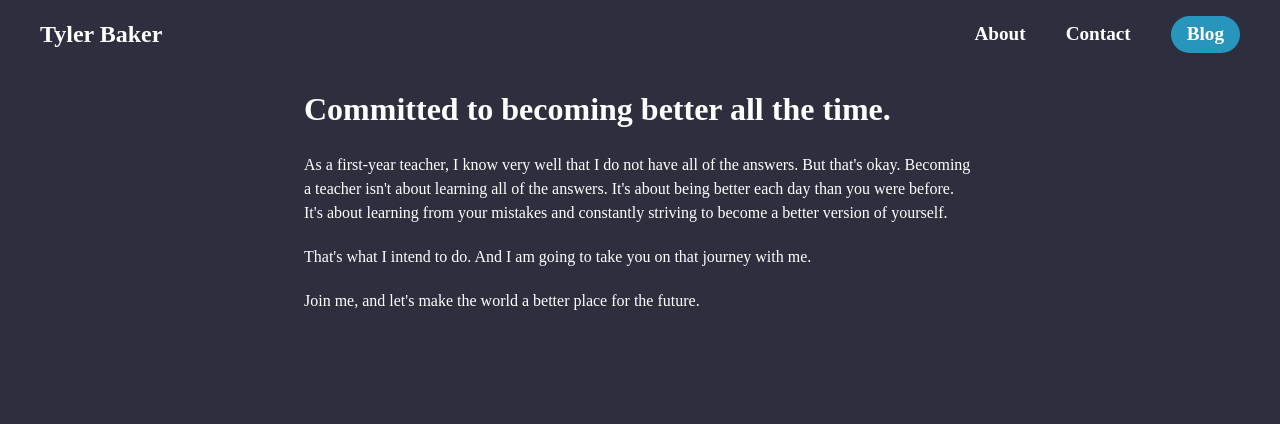
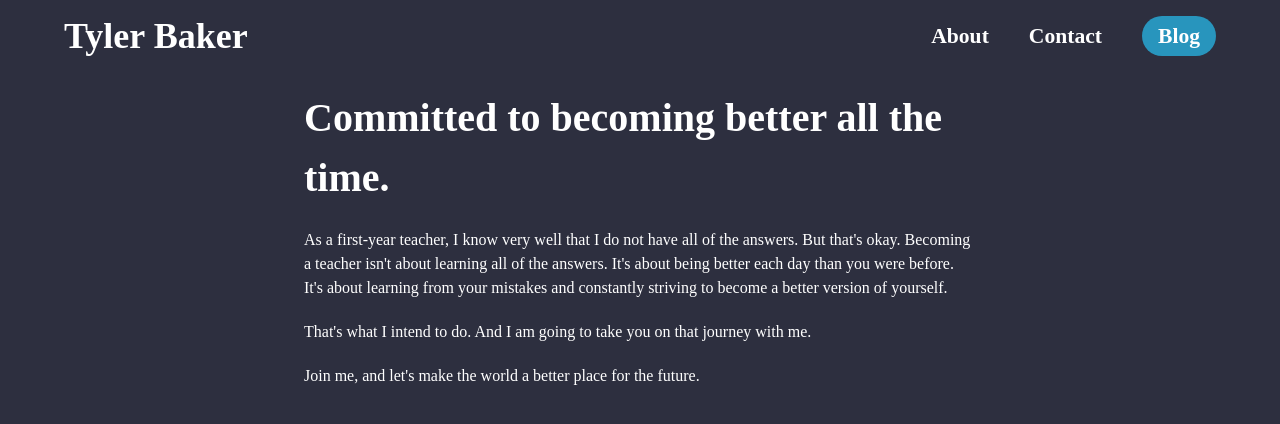
Before and after one commit to btylerh7/next-blog, a Next.js app: page /about in a window 1280 px wide. Shown: the top 424 px of the page. Built offline with nearby package versions, Linux system fonts and the light colour scheme.

Commit message:
finished redesign of theme and removed more of tailwind

```diff
--- a/components/Header.tsx
+++ b/components/Header.tsx
@@ -5,22 +5,22 @@ import { FaBars } from "react-icons/fa";
 function Header() {
   const [showHeader, setShowHeader] = useState(false);
   return (
-    <header>
+    <header className='header-wrapper'>
       <div className="header">
       <div>
         <Link href="/">
-          <h2 className="w-44 object-contain cursor-pointer">Tyler Baker</h2>
+          <h2 style={{margin: "0",lineHeight: "1"}} className="w-48 object-contain cursor-pointer">Tyler Baker</h2>
         </Link>
       </div>
       <div className="hidden md:inline-flex items-center space-x-10">
         <Link href="/about">
-          <h3 className="cursor-pointer">About</h3>
+          <h3 className="navlink cursor-pointer">About</h3>
         </Link>
         <Link href="/contact">
-        <h3 className="cursor-pointer">Contact</h3>
+        <h3 className=" navlink cursor-pointer">Contact</h3>
         </Link>
         <Link href="/">
-          <h3 className="btn">Blog</h3>
+          <h3 className="navlink btn">Blog</h3>
         </Link>
       </div>
       <div onClick={() => {setShowHeader(showHeader === true ? false : true)}} className="md:hidden">
--- a/pages/index.tsx
+++ b/pages/index.tsx
@@ -12,19 +12,20 @@ interface Props {
 
 export default function Home({ posts }: Props) {
   return (
-    <div className="page-wrapper">
+    <div>
       <Head>
         <title>My Blog</title>
         <link rel="icon" href="/favicon.ico" />
       </Head>
       <Header />
+      <main className="page-wrapper">
       {/* <Intro /> */}
       <div className="blog-home-wrapper">
         {posts.map((post) => (
           <Link key={post._id} href={`/posts/${post.slug.current}`}>
             {/* justify-center cursor-pointer border rounded-md border-black max-w-md shadow-lg */}
             <div className='blog-wrapper'>
-              <img src={urlFor(post.mainImage).url()!} alt={`Post image for ${post.title}`} />
+              <img style={{maxWidth: "200px"}} src={urlFor(post.mainImage).url()!} alt={`Post image for ${post.title}`} />
             <div>
               <h3>{post.title}</h3>
               <p>{post.description}</p>
@@ -34,6 +35,7 @@ export default function Home({ posts }: Props) {
           </Link>
         ))}
       </div>
+      </main>
     </div>
   )
 }
--- a/pages/posts/[slug].tsx
+++ b/pages/posts/[slug].tsx
@@ -13,19 +13,19 @@ interface Props {
 
 function Post({ post }: Props) {
   return (
-    <div className="px-6">
+    <div>
       <Header />
-      <main>
         <img
-          className="w-full h-40 object-cover"
+          className="post-image"
           src={urlFor(post.mainImage).url()!}
           alt={`Post image for ${post.title}`}
         />
+        <main className="page-wrapper">
         <article className="mx-auto p-5 max-w-5xl">
           <h1>{post.title}</h1>
-          <div className="flex items-center">
+          <div style={{display: "flex", alignItems:"center"}}>
             <img
-              className="h-10 w-10 object-cover rounded-full mr-3"
+              className="author-image"
               src={urlFor(post.author.image).url()!}
               alt={`${post.author.name}, post author`}
             />
@@ -40,9 +40,11 @@ function Post({ post }: Props) {
               projectId={process.env.NEXT_PUBLIC_SANITY_PROJECT_ID!}
               content={post.body}
               serializers={{
-                h1: ({children}:any) => <h1 className="text-3xl font-bold my-4">{children}</h1>,
-                h2: ({children}:any) => <h2 className="text-3xl font-bold my-4">{children}</h2>,
-                normal: ({children}:any) => <p className="text-xl py-2">{children}</p>
+                // h1: ({children}:any) => <h1 className="text-4xl font-bold my-4">{children}</h1>,
+                h2: ({children}:any) => <h2 className="portable-heading">{children}</h2>,
+                normal: ({children}:any) => <p className="portable-text">{children}</p>,
+                // image: ({children}:any) => <img style={{maxWidth:"300px"}} />,
+
               }}
             />
           </div>
--- a/styles/globals.css
+++ b/styles/globals.css
@@ -24,19 +24,25 @@ body {
 }
 h1 {
     margin: 1rem 0 0;
+    font-size: 2.5rem;
+    font-weight: 700;
+    margin-bottom: 1rem;
+}
+h2 {
+    font-size: 2.25rem;
+    font-weight: 700;
+    margin-top: 0.5rem;
+    margin-bottom: 1rem;
+    line-height: 1.75;
+}
+h3 {
     font-size: 2rem;
     font-weight: 700;
-}
-h2 {
-    font-weight: 700;
-}
-h3 {
-    font-size: 1.2rem;
-    font-weight: 700;
+    margin-bottom: 1rem;
 }
 
 /* Layout components */
-.page-wrapper {
+.page-wrapper, .header-wrapper {
     padding-inline: 1.5rem;
 }
 
@@ -53,17 +59,19 @@ h3 {
 .blog-wrapper {
     display: flex;
     flex-direction: column;
-    justify-content: flex-start;
+    justify-content: center;
+    width: 100%;
     cursor: pointer;
 }
 
 .blog-wrapper > img {
+    width: 100%;
+    max-width: 100px;
 
 }
 .blog-wrapper div {
     padding: 1rem 0;
 }
-
 
 .header {
     color: #333;
@@ -73,6 +81,10 @@ h3 {
     font-size: 1.5rem;
     padding: 1rem;
 
+}
+.navlink {
+    font-size: 1.35rem;
+    margin: 0;
 }
 .posts {
     display: grid;
@@ -90,6 +102,24 @@ h3 {
     gap: .2rem;
 }
 
+.post-image {
+    width: 100%;
+    height: 10rem;
+    object-fit: cover;
+}
+.author-image {
+    width: 2.5rem;
+    height: 2.5rem;
+    margin-right: 0.75rem;
+    object-fit: cover;
+    border-radius: 9999px;
+}
+
+.portable-text {
+    font-size: 1.25rem;
+    line-height: 1.25;
+    margin-bottom: 2rem;
+}
 /* Layout media queries */
 @media (min-width: 768px) { /* medium screen size */
     .blog-home-wrapper {
```
